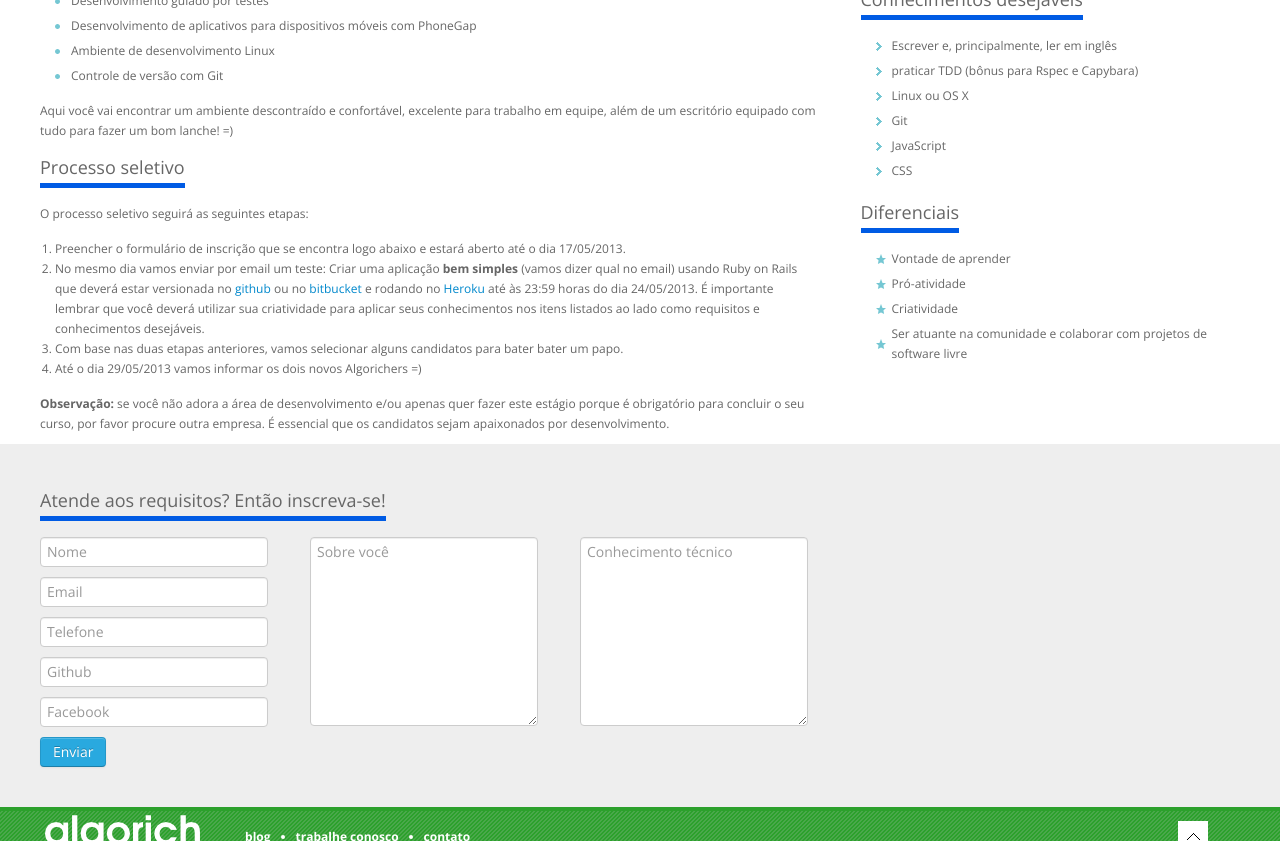
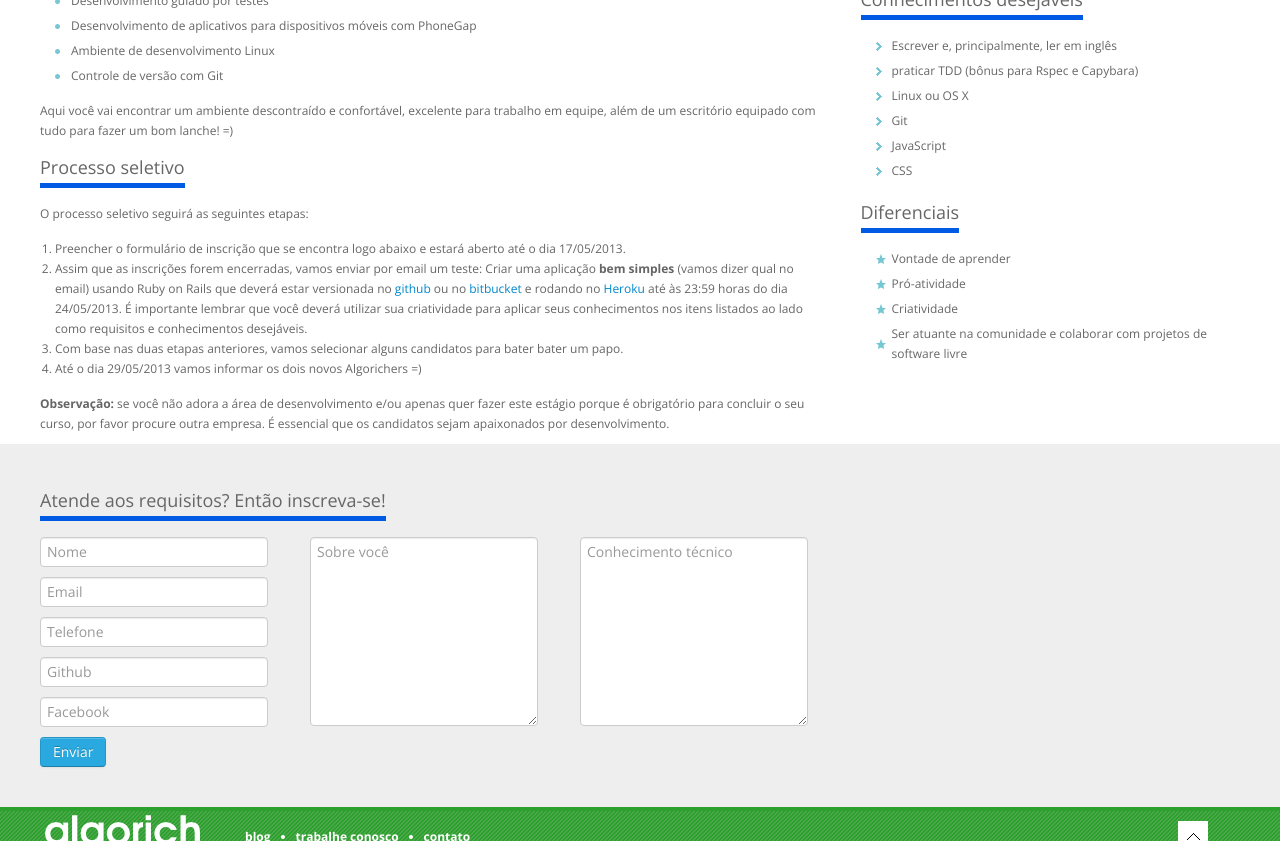
Before and after one commit to algorich/site2.0, a Jekyll site: the page built from trabalhe-conosco.html, in a window 1280 px wide and 900 px high, scrolled down 541 px, cut to the strip 0-841 px from the top of the window. Built offline with Jekyll 4.4.1, drawn with Linux system fonts in a browser that asks for light colours; some web fonts are replaced.

Commit message:
Deixando mais claro quando o email com o teste será enviado

```diff
--- a/trabalhe-conosco.html
+++ b/trabalhe-conosco.html
@@ -69,7 +69,8 @@ id: trabalhe-conosco
         <ol>
           <li>Preencher o formulário de inscrição que se encontra logo abaixo e
             estará aberto até o dia 17/05/2013.</li>
-          <li>No mesmo dia vamos enviar por email um teste:
+          <li>Assim que as inscrições forem encerradas, vamos enviar por email
+            um teste:
             Criar uma aplicação <strong>bem simples</strong> (vamos dizer qual
             no email) usando Ruby on Rails que deverá estar versionada no
             <a href="http://github.com" target="_blank">github</a> ou no
```
